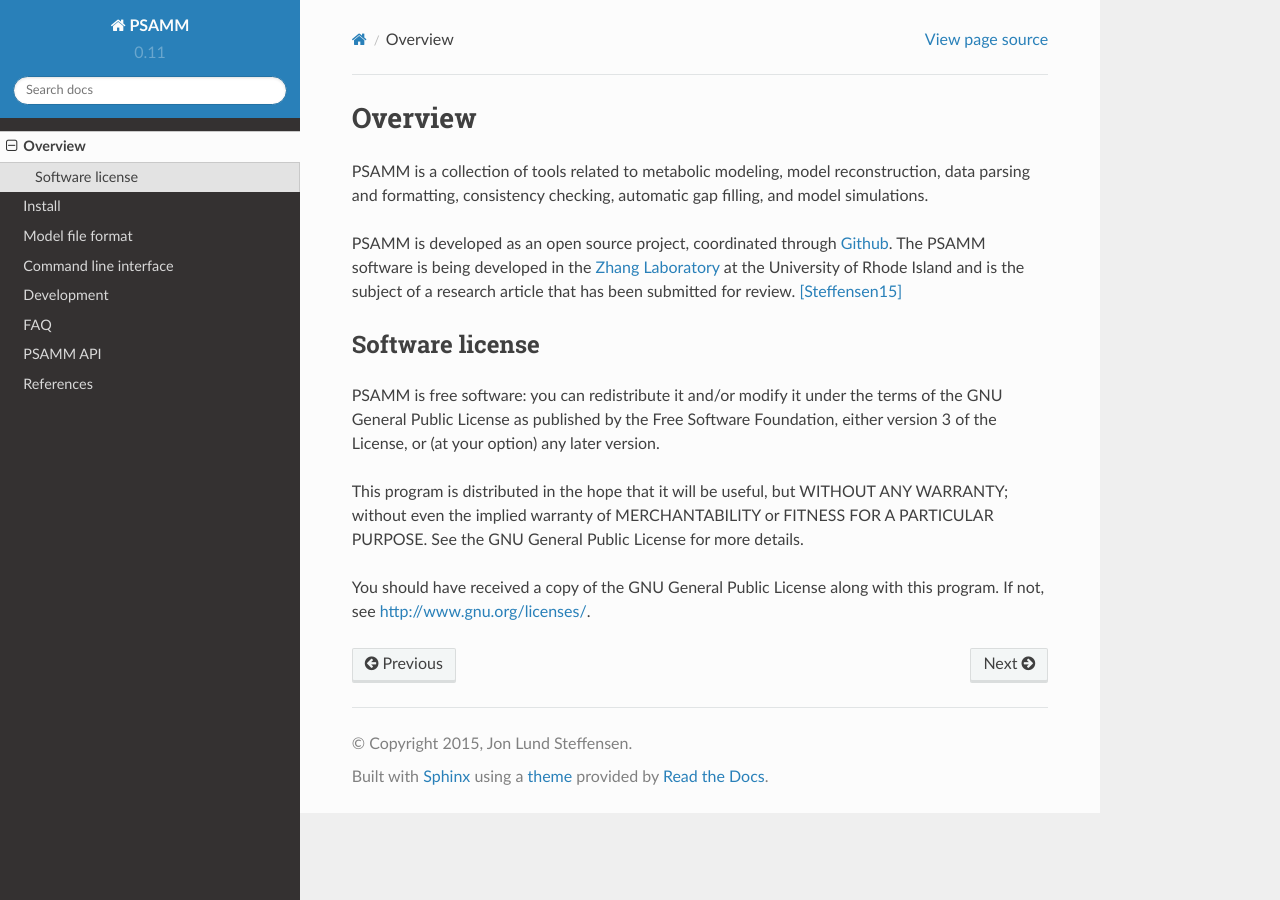
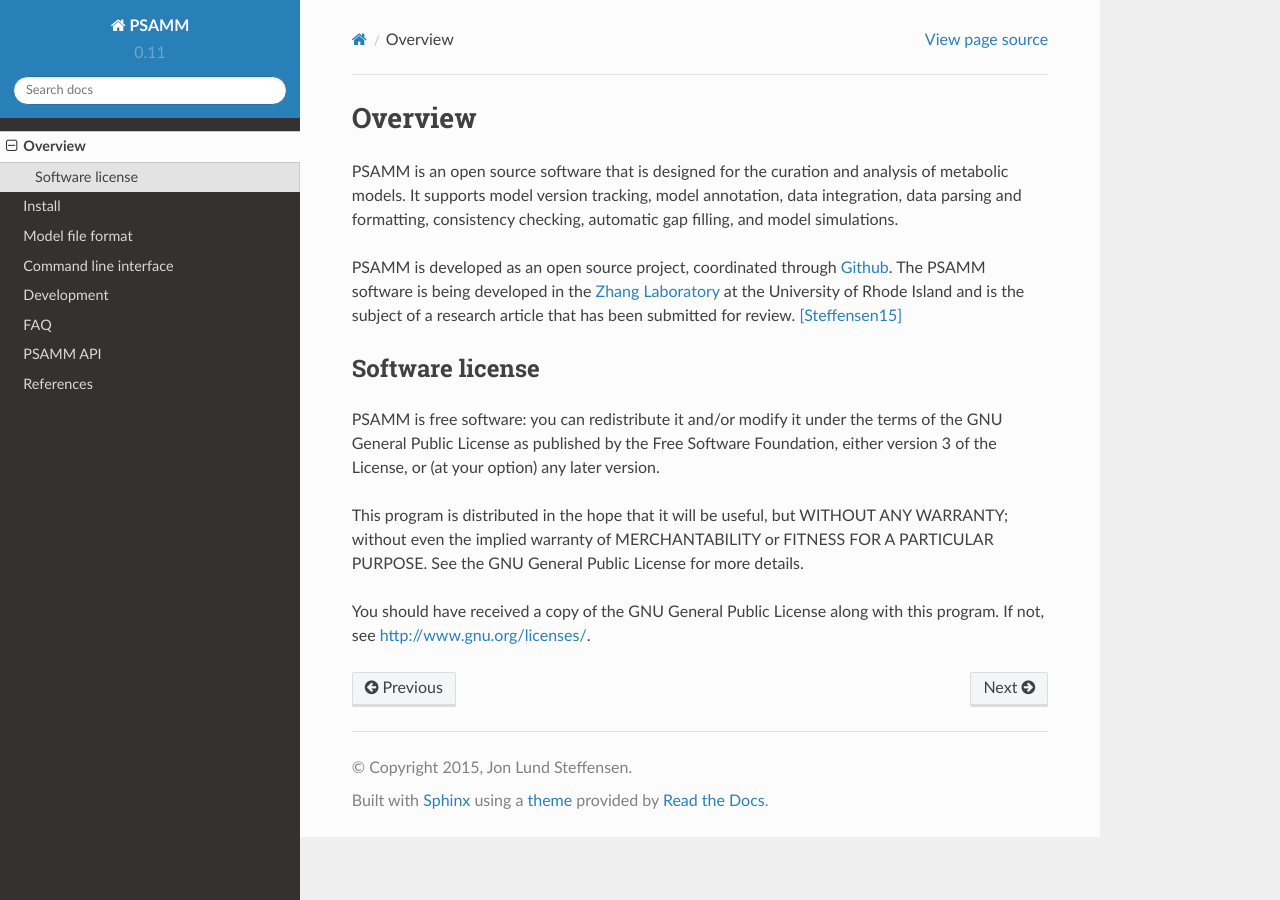
Before and after one commit to zhanglab/psamm, a Sphinx documentation site: the page built from docs/overview.rst, in a window 1280 px wide. Built offline with Sphinx 7.4.7 and the Read the Docs theme 2.0.0, drawn with Linux system fonts in a browser that asks for light colours; the version number is read from the project's files by our own code.

Commit message:
docs: Update PSAMM description

```diff
--- a/docs/overview.rst
+++ b/docs/overview.rst
@@ -2,14 +2,15 @@
 Overview
 ========
 
-PSAMM is a collection of tools related to metabolic modeling, model
-reconstruction, data parsing and formatting, consistency checking,
-automatic gap filling, and model simulations.
+PSAMM is an open source software that is designed for the curation and analysis
+of metabolic models. It supports model version tracking, model annotation, data
+integration, data parsing and formatting, consistency checking, automatic gap
+filling, and model simulations.
 
 PSAMM is developed as an open source project, coordinated through `Github`_.
-The PSAMM software is being developed in the `Zhang Laboratory`_ at the University of Rhode Island and
-is the subject of a research article that has been submitted for
-review. [Steffensen15]_
+The PSAMM software is being developed in the `Zhang Laboratory`_ at the
+University of Rhode Island and is the subject of a research article that has
+been submitted for review. [Steffensen15]_
 
 .. _Github: https://github.com/zhanglab/psamm
 .. _Zhang Laboratory: http://zhanglab.uri.edu/
```
